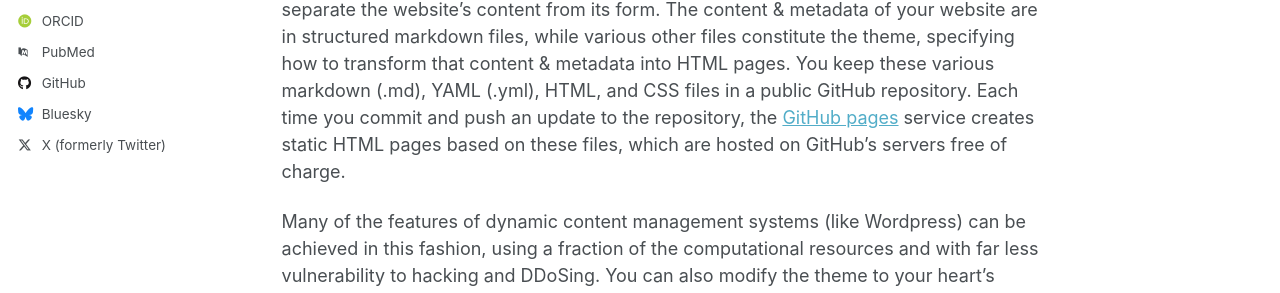
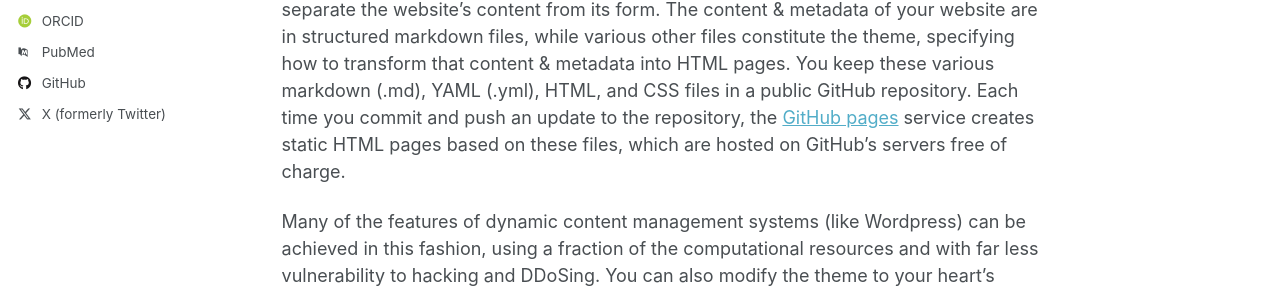
Before and after one commit to giupontillo/giupontillo.github.io, a Jekyll site: the page built from _pages/about.md, in a window 1280 px wide. Shown: the part 515-808 px from the top of the page. Built offline with Jekyll 4.4.1, drawn with Linux system fonts in a browser that asks for light colours; some web fonts are replaced.

Commit message:
20250426

```diff
--- a/_config.yml
+++ b/_config.yml
@@ -50,7 +50,7 @@ author:
   stackoverflow    : # User number or user number and name (i.e., use "1" or "1/jeff-atwood")
 
   # Social media
-  bluesky          : "@giupontillo.bsky.social" # Replace this with you Bluesky username
+  bluesky          : # "@giupontillo.bsky.social" # Replace this with you Bluesky username
   facebook         : # Username
   flickr           : # Username
   foursquare       : # Username
```
